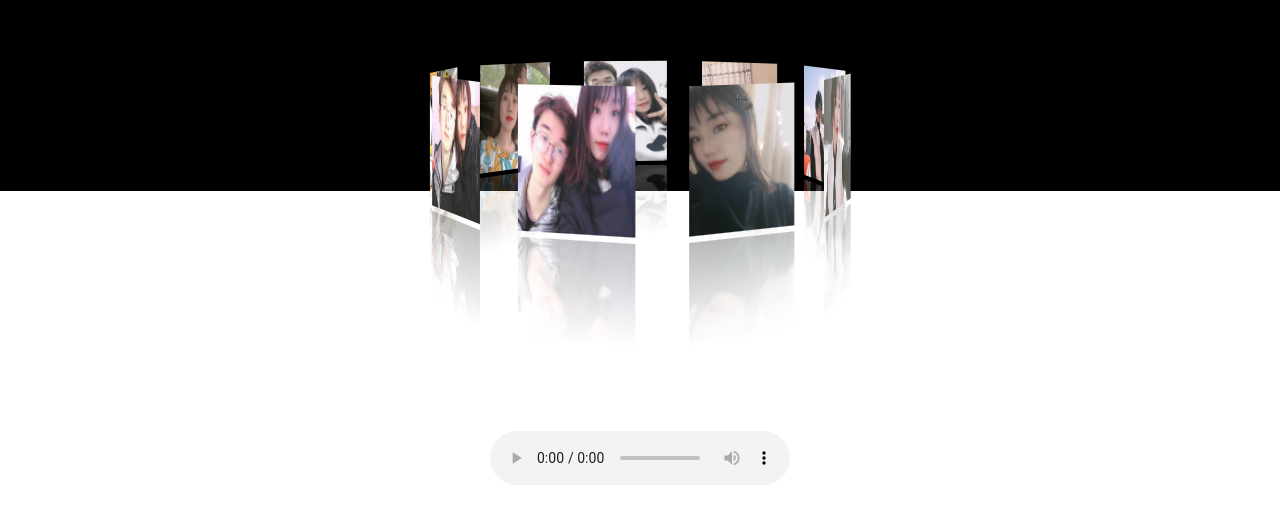
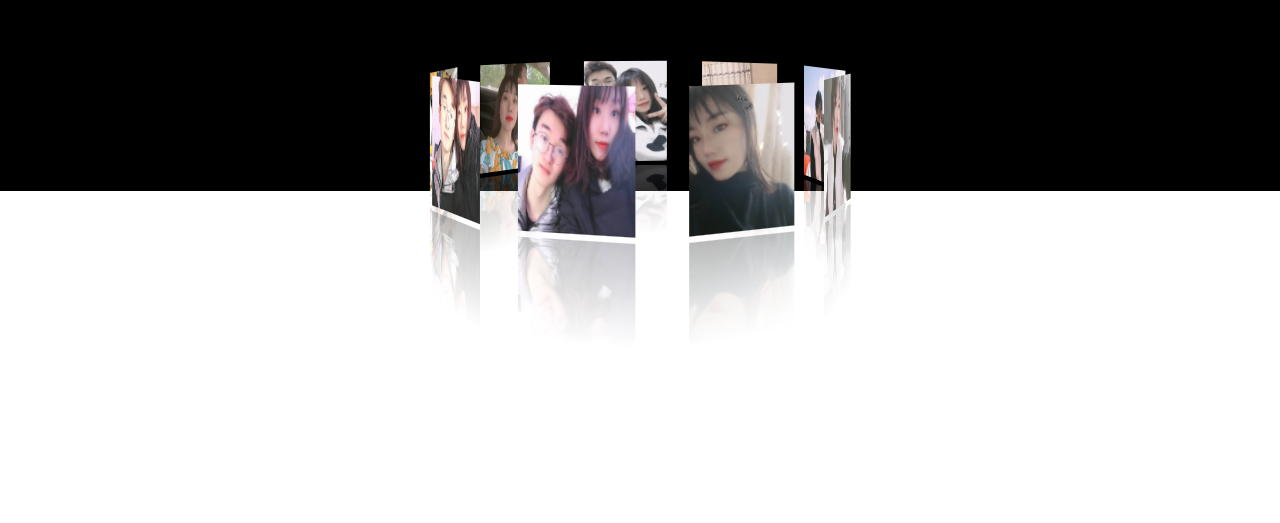
Before and after one commit to Charlieeeeee/static, a plain HTML site: page 3D-album/m.html in a window 1280 px wide. Shown: the part 169-692 px from the top of the page. Drawn offline with Linux system fonts and the light colour scheme.

Commit message:
opimization

```diff
--- a/3D-album/m.html
+++ b/3D-album/m.html
@@ -72,10 +72,11 @@
         </div>
     </div>
     <div class="mp3-box">
-        <audio controls id="musbox" class="mp3-audio" autoplay controls loop>
+        <audio autoplay="autoplay" src="./mp3/baobei.lite.mp3"></audio>
+        <!-- <audio controls id="musbox" class="mp3-audio" autoplay controls loop>
             <source src="./mp3/baobei.lite.mp3" type="audio/ogg">
             您的浏览器不支持 audio 元素。
-        </audio>
+        </audio> -->
     </div>
     <!-- 如何设置3D布局
         1、 先设置场景景深
```
Also changed, not shown: 1 other file.
